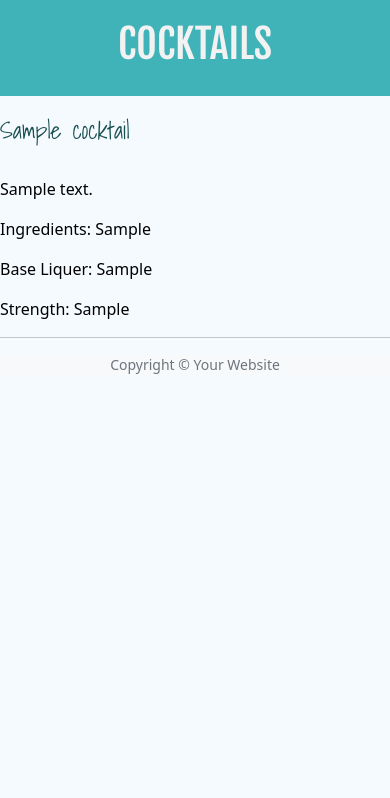
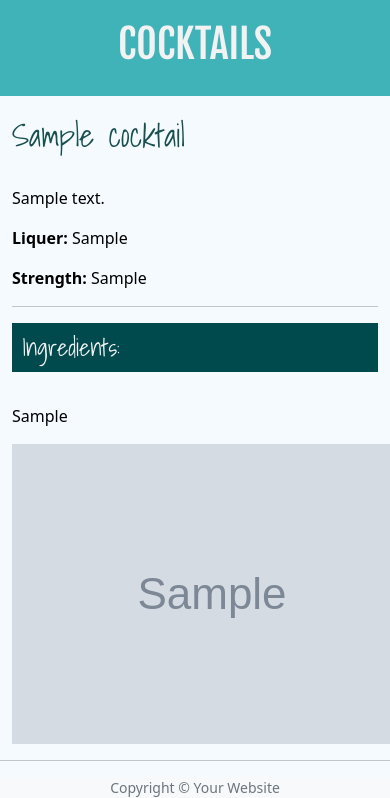
Before and after one commit to KJLuton/cocktails_at_home, a Flask app: page /cocktails in a window 390 px wide; the page is wider, and only the part inside the window is pictured. Shown: the part 56-854 px from the top of that part. Before the commit the page ends 430 px from the top of that part, so only its background shows below. Run offline with Flask 2, Linux system fonts and the light colour scheme; grey boxes marked "Sample" are stand-in pictures; a database or web service that is not in the repository returns one stand-in record (values such as "Sample title"); some libraries are stand-ins or nearby versions.

Commit message:
Added formatting to all cocktails page and added images to mongodb db for each cocktail.

```diff
--- a/static/style.css
+++ b/static/style.css
@@ -14,21 +14,27 @@ h2 {
     font-size: 2.5rem;
 }
 
-h1, h2, h5, .nav-link, a {
+h1, h2, .nav-link, a {
     font-family: 'Fjalla One', sans-serif;
     color: #f2f2f2;
 }
 
 h3 {
+    font-size: 2rem;
+    font-family: 'Shadows Into Light', cursive;
+    color: rgb(24, 80, 80);;
+}
+
+h4 {
     font-size: 1.5rem;
     font-family: 'Shadows Into Light', cursive;
     color: #f2f2f2;
 }
 
-h4 {
+h5 {
     font-size: 1.5rem;
-    font-family: 'Shadows Into Light', cursive;
-    color: rgb(24, 80, 80);
+    font-family: 'Fjalla One', sans-serif;
+    color: rgb(24, 80, 80);;
 }
 
 p {
@@ -135,6 +141,15 @@ p {
 /* drnks pages */
 
 .page-content{
+    padding: 30px;
+}
+
+.ingredients{
+    background-color: #00494d;
+    padding: 10px;
+}
+
+.cocktail-container{
     padding-top: 20px;
 }
 
--- a/templates/cocktails.html
+++ b/templates/cocktails.html
@@ -4,27 +4,28 @@
 <div class="container-fluid pages-header-container">
     <h2 class="page-header-text">{{ page_title }}</h2>
 </div>
-<div class="row page-content">
-    <div class="col-md-2"></div>
-    <div class="col-lg-8">
 
-        {% for cocktail in cocktails %}
+{% for cocktail in cocktails %}
 
-        <h4>{{ cocktail.cocktail_name }}</h4><br>
-        <p>{{ cocktail.cocktail_description }}</p>
-        <p>Ingredients: {{ cocktail.cocktail_ingredients }}</p>
-        <p>Base Liquer: {{ cocktail.cocktail_category }}</p>
-        <p>Strength: {{ cocktail.cocktail_strength }}</p>
+<div class="cocktail-container container">
+    <div class="row">
+        <div class="col-md-6">
 
-            {% for ingredient in cocktail_ingredients %}
-            <p>{ ingredient }<p>
-            {% endfor %}
-        <hr>
-
-        {% endfor %}
+            <h3>{{ cocktail.cocktail_name }}</h3><br>
+            <p>{{ cocktail.cocktail_description }}</p>
+            <p><strong>Liquer: </strong>{{ cocktail.cocktail_category }}</p>
+            <p><strong>Strength: </strong> {{ cocktail.cocktail_strength }}</p>
+<hr>
+            <h4 class="ingredients">Ingredients:</h4><br>
+            <p>{{ cocktail.cocktail_ingredients }}</p>
+        </div>
+        <div class="col-md-6">
+        <img src="{{ cocktail.image_url }}" alt="{{ cocktail.cocktail_name }} image">
+        </div>
 
     </div>
-    <div class="col-md-2"></div>
 </div>
+<hr>
+    {% endfor %}
 
 {% endblock %}
--- a/templates/index.html
+++ b/templates/index.html
@@ -5,7 +5,7 @@
 <header class="welcome-container">
     <div class="container">
         <h1>COCKTAILS &#x40; HOME</h1>
-        <h3>When you can't go to the bar, bring the bar to you...</h3>
+        <h4>When you can't go to the bar, bring the bar to you...</h4>
         <!--<a class="btn btn-primary btn-xl text-uppercase" href="#services">Tell Me More</a> -->
     </div>
 </header>
--- a/templates/mybar.html
+++ b/templates/mybar.html
@@ -9,7 +9,7 @@
     <div class="col-md-3"></div>
     <div class="col-lg-6">
         <div class="card">
-            <h2 class="card-header">{{ firstnames }}'S BAR</h2>
+            <h2 class="card-header">{{ firstname }}'S BAR</h2>
             <div class="card-body"></div>
         </div>
     </div>
```
